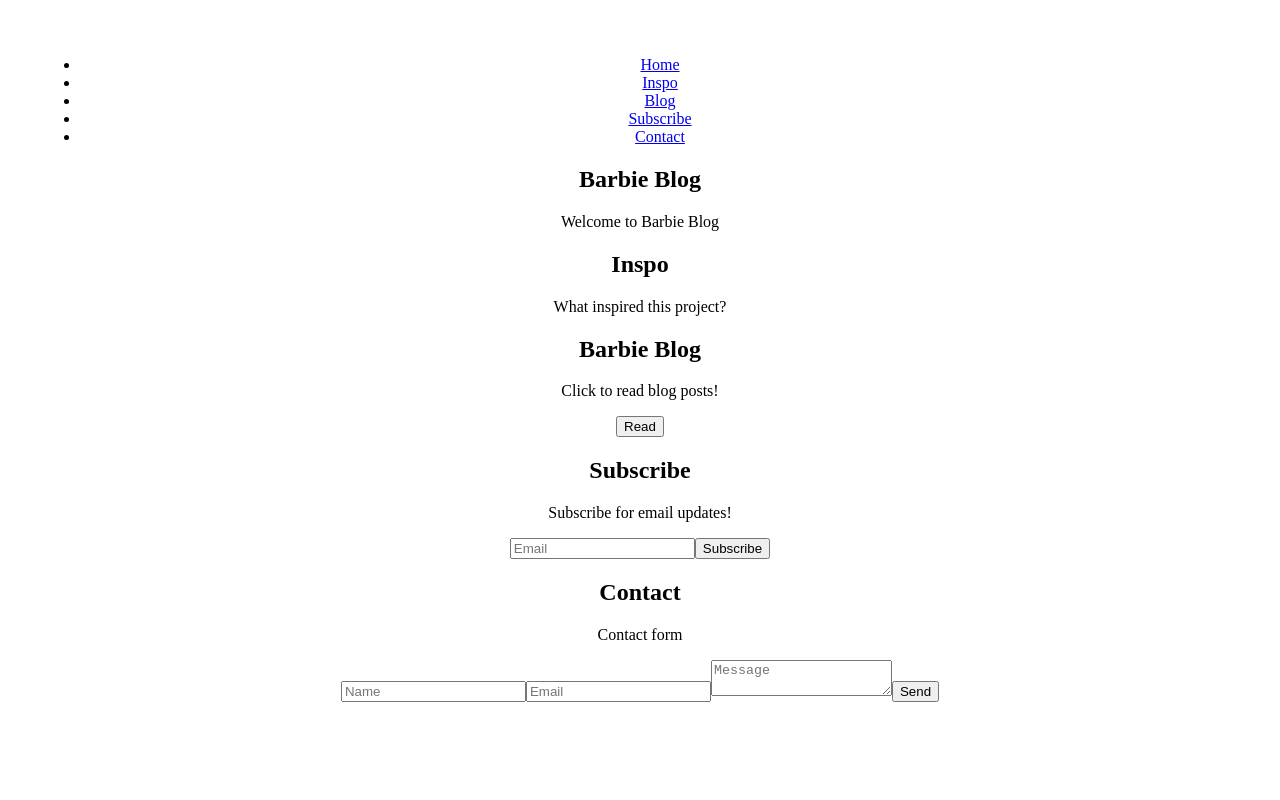
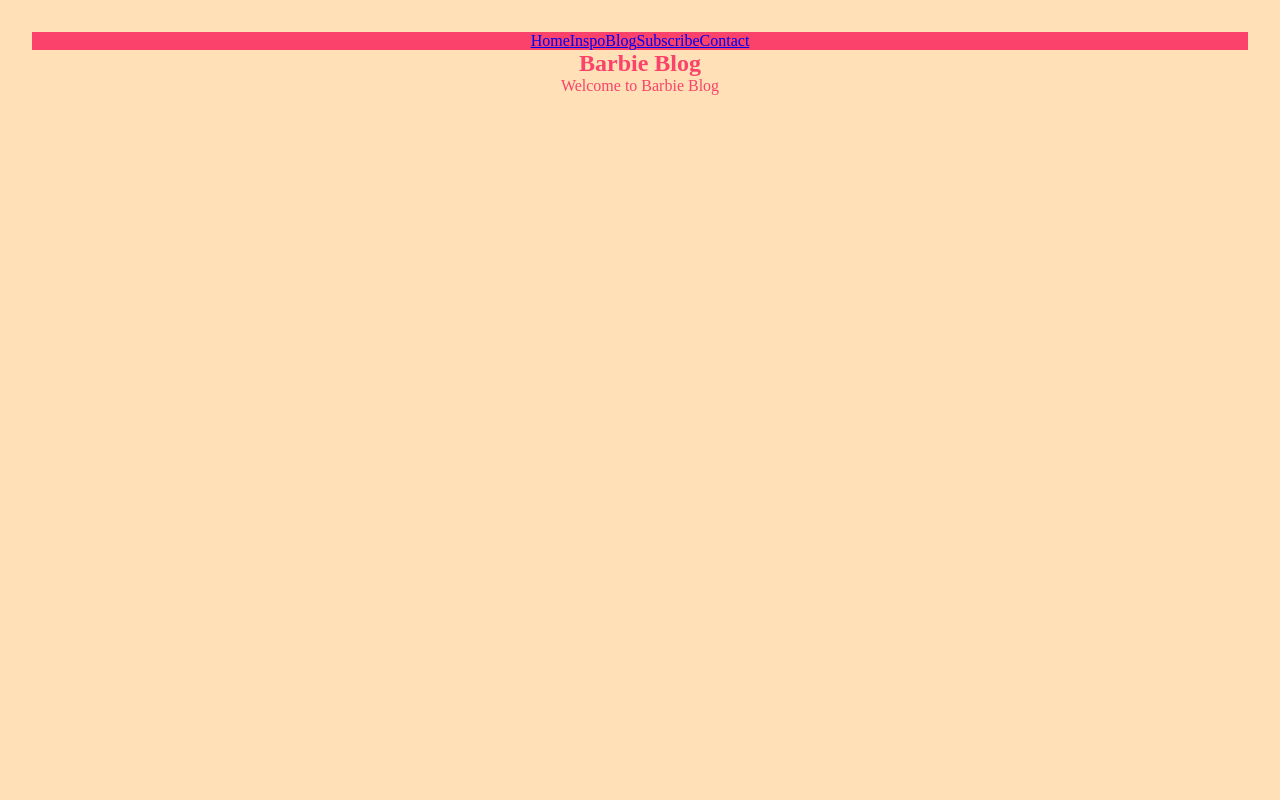
Before and after one commit to sylkylacole/Barbie-Blog, a React (Vite) app in the folder barbie-blog/: page / in a window 1280 px wide. Shown: the top 800 px of the page. Built offline with nearby package versions, Linux system fonts and the light colour scheme.

Commit message:
Basic styling

```diff
--- a/barbie-blog/src/App.jsx
+++ b/barbie-blog/src/App.jsx
@@ -52,7 +52,7 @@ function Navigation() {
 
 function Home() {
   return (
-    <section id="home">
+    <section id="home" className="page">
       <h1>Barbie Blog</h1>
       <p>Welcome to Barbie Blog</p>
     </section>
@@ -61,7 +61,7 @@ function Home() {
 
 function Inspo() {
   return (
-    <section id="inspo">
+    <section id="inspo" className="page">
       <h1>Inspo</h1>
       <p>What inspired this project?</p>
     </section>
@@ -70,7 +70,7 @@ function Inspo() {
 
 function Blog() {
   return (
-    <section id="blog">
+    <section id="blog" className="page">
       <h1>Barbie Blog</h1>
       <p>Click to read blog posts!</p>
       <button>Read</button>
@@ -80,7 +80,7 @@ function Blog() {
 
 function Subscribe() {
   return (
-    <section id="subscribe">
+    <section id="subscribe" className="page">
       <h1>Subscribe</h1>
       <p>Subscribe for email updates!</p>
       <div id="subscribe-form" className="form">
@@ -93,7 +93,7 @@ function Subscribe() {
 
 function Contact() {
   return (
-    <section id="contact">
+    <section id="contact" className="page">
       <h1>Contact</h1>
       <p>Contact form</p>
       <div id="contact-form" className="form">
--- a/barbie-blog/src/index.css
+++ b/barbie-blog/src/index.css
@@ -0,0 +1,36 @@
+:root {
+    --hotpink: #fa426a;
+    --blonde: #ffe0b7;
+    --blue: #2ec0f9;
+    --lightblonde: #fef9ef;
+    --lightpink: #ffbec3;
+}
+
+* {
+    margin: 0;
+    padding: 0;
+    box-sizing: border-box;
+}
+
+nav {
+    background-color: var(--hotpink);
+}
+
+li {
+    list-style-type: none;
+    display: inline;
+    color: var(--lightblonde);
+}
+
+li:hover {
+    color: var(--blue);
+}
+
+body {
+    background-color: var(--blonde);
+    color: var(--hotpink);
+}
+
+.page {
+    height: 100vh;
+}
```
